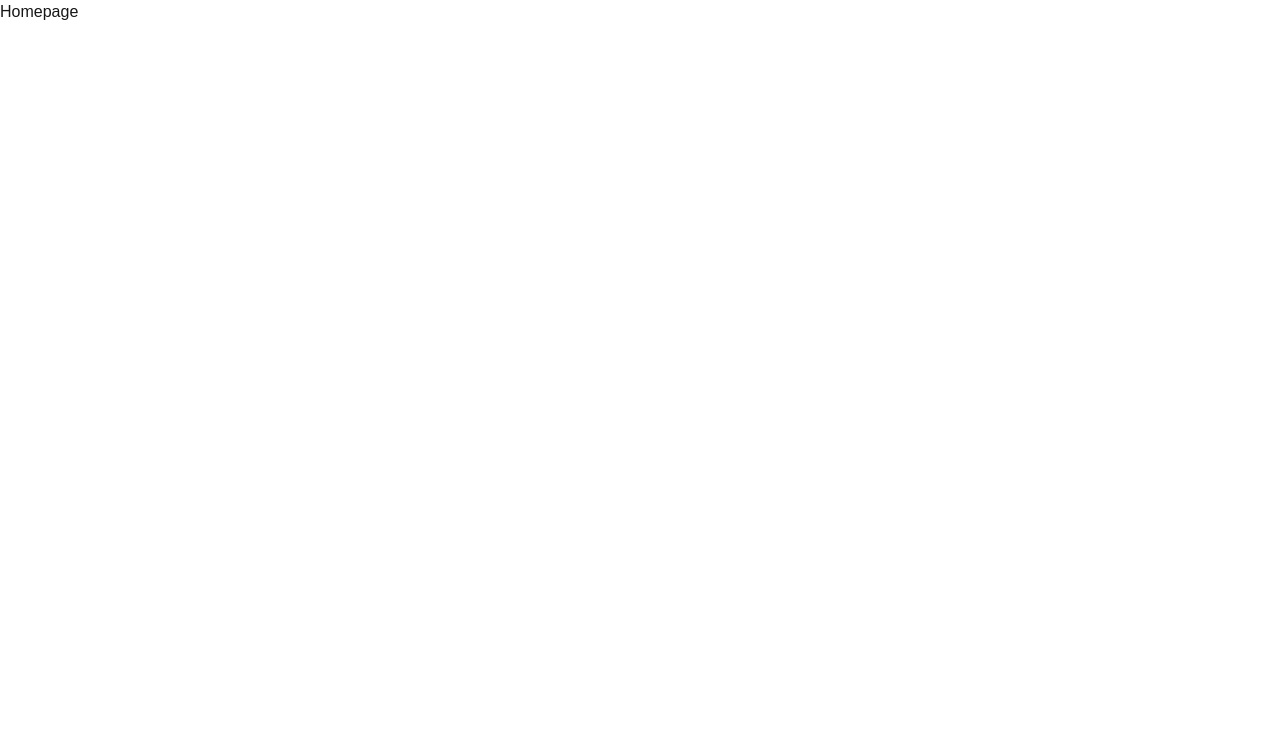
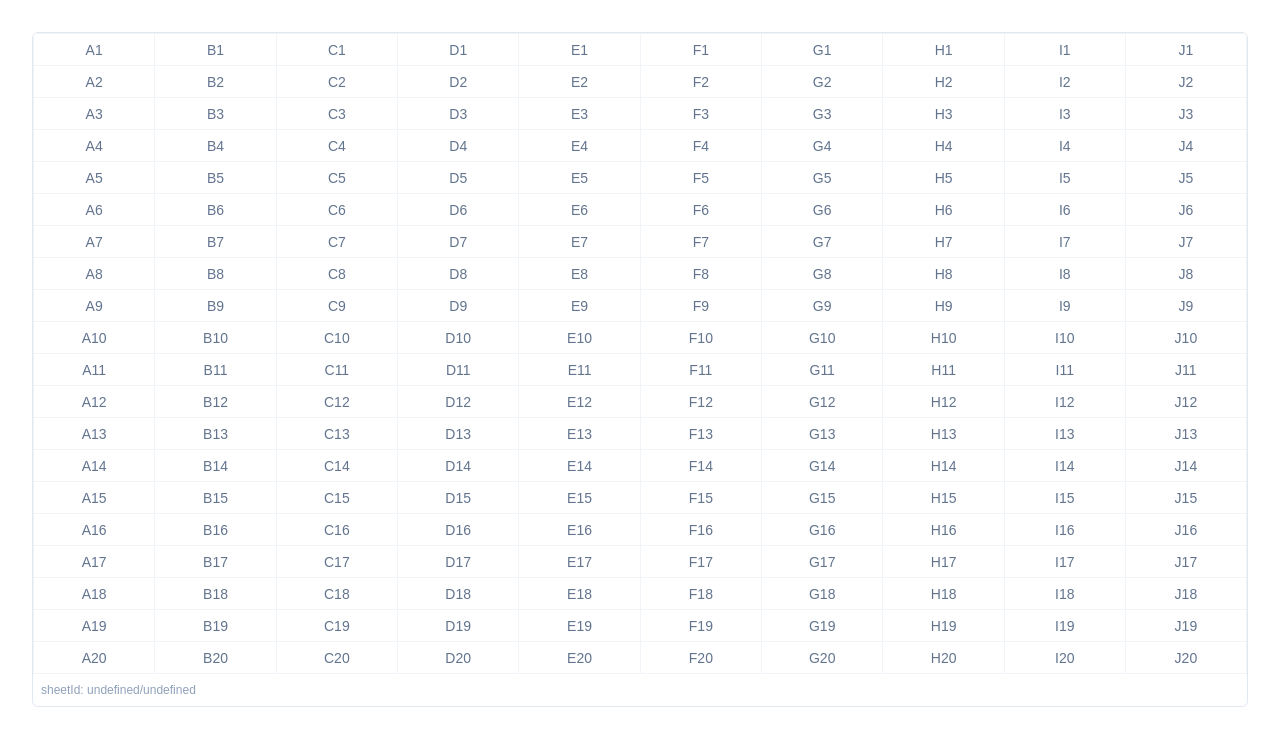
Before and after one commit to Virabyan99/excel-pro-mini-v3, a Next.js app: page / in a window 1280 px wide. Shown: the top 746 px of the page. Built offline with nearby package versions, Linux system fonts and the light colour scheme.

Commit message:
Module 2 L2 done

```diff
--- a/app/page.tsx
+++ b/app/page.tsx
@@ -1,11 +1,14 @@
-import React from 'react'
+import { Sheet } from '@/components/Sheet';
 
-const HomePage = () => {
-  return (
-    <div>
-      Homepage
-    </div>
-  )
+interface PageProps {
+  params: { wbId: string; sheetId: string };
 }
 
-export default HomePage
+export default function SheetPage({ params }: PageProps) {
+  const { wbId, sheetId } = params;
+  return (
+    <main className="flex min-h-screen items-start justify-center p-8">
+      <Sheet sheetId={`${wbId}/${sheetId}`} />
+    </main>
+  );
+}
--- /dev/null
+++ b/components/Sheet.tsx
@@ -0,0 +1,34 @@
+import clsx from 'clsx';
+
+interface SheetProps {
+  sheetId: string;
+  className?: string;
+}
+
+export function Sheet({ sheetId, className }: SheetProps) {
+  const rows = 20;
+  const cols = 10;
+
+  return (
+    <div className={clsx('rounded-md border border-slate-200 bg-white', className)}>
+      <table className="w-full border-collapse text-sm select-none">
+        <tbody>
+          {[...Array(rows)].map((_, r) => (
+            <tr key={r}>
+              {[...Array(cols)].map((_, c) => (
+                <td
+                  key={c}
+                  className="h-8 w-32 border border-slate-100 text-center text-slate-500"
+                >
+                  {String.fromCharCode(65 + c)}
+                  {r + 1}
+                </td>
+              ))}
+            </tr>
+          ))}
+        </tbody>
+      </table>
+      <p className="p-2 text-xs text-slate-400">sheetId: {sheetId}</p>
+    </div>
+  );
+}
--- a/package.json
+++ b/package.json
@@ -9,6 +9,7 @@
     "lint": "next lint"
   },
   "dependencies": {
+    "clsx": "^2.1.1",
     "immer": "^10.1.1",
     "next": "15.3.3",
     "react": "^19.0.0",
```
Also changed, not shown: 1 other file (tests, documents, lock files or other folders).
